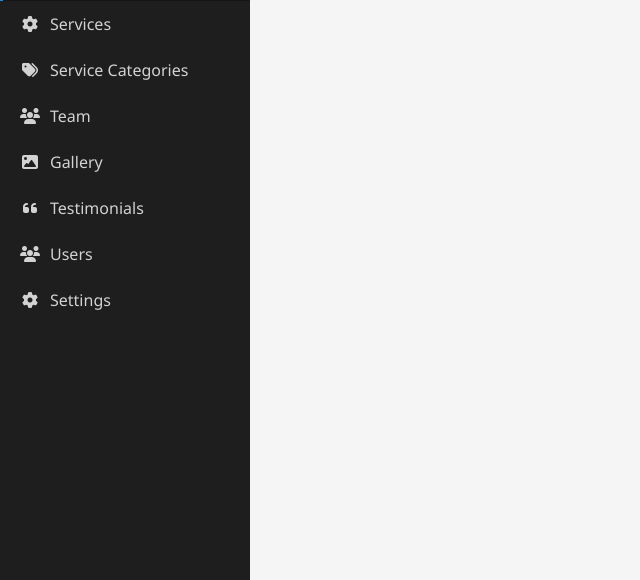
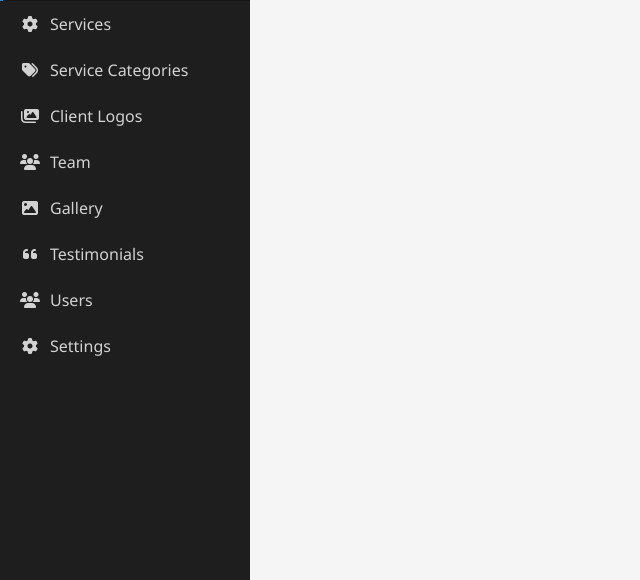
Before and after one commit to crawling01/Deploy-CIM, a Flask app: page /portfolio_categories in a window 1280 px wide. Shown: the part 220-800 px from the top of the page, without its empty margins (0-640 px from the left). Run offline with Flask 3, Linux system fonts and the light colour scheme; the visitor is signed in with stand-in values (Sample User, id 1); data that the repository does not hold is empty.

Commit message:
Update portfolio_categories.html

```diff
--- a/app/templates/portfolio_categories.html
+++ b/app/templates/portfolio_categories.html
@@ -503,6 +503,10 @@
                 <i class="fas fa-tags"></i>
                 <span>Service Categories</span>
             </a>
+            <a href="/client_logos" class="menu-item">
+                <i class="fas fa-images"></i>
+                <span>Client Logos</span>
+            </a>
             <a href="/team_management" class="menu-item">
                 <i class="fas fa-users"></i>
                 <span>Team</span>
```
